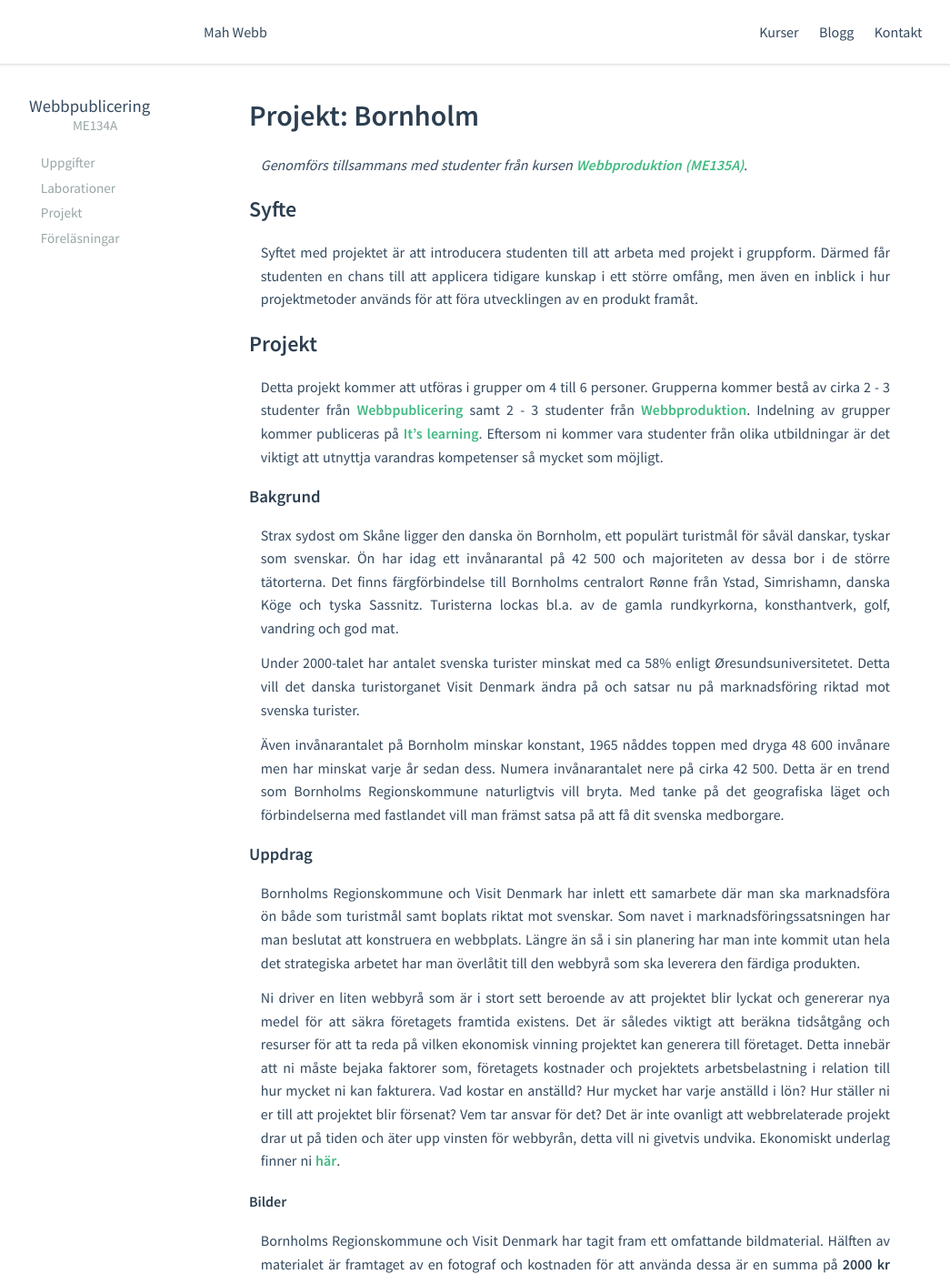
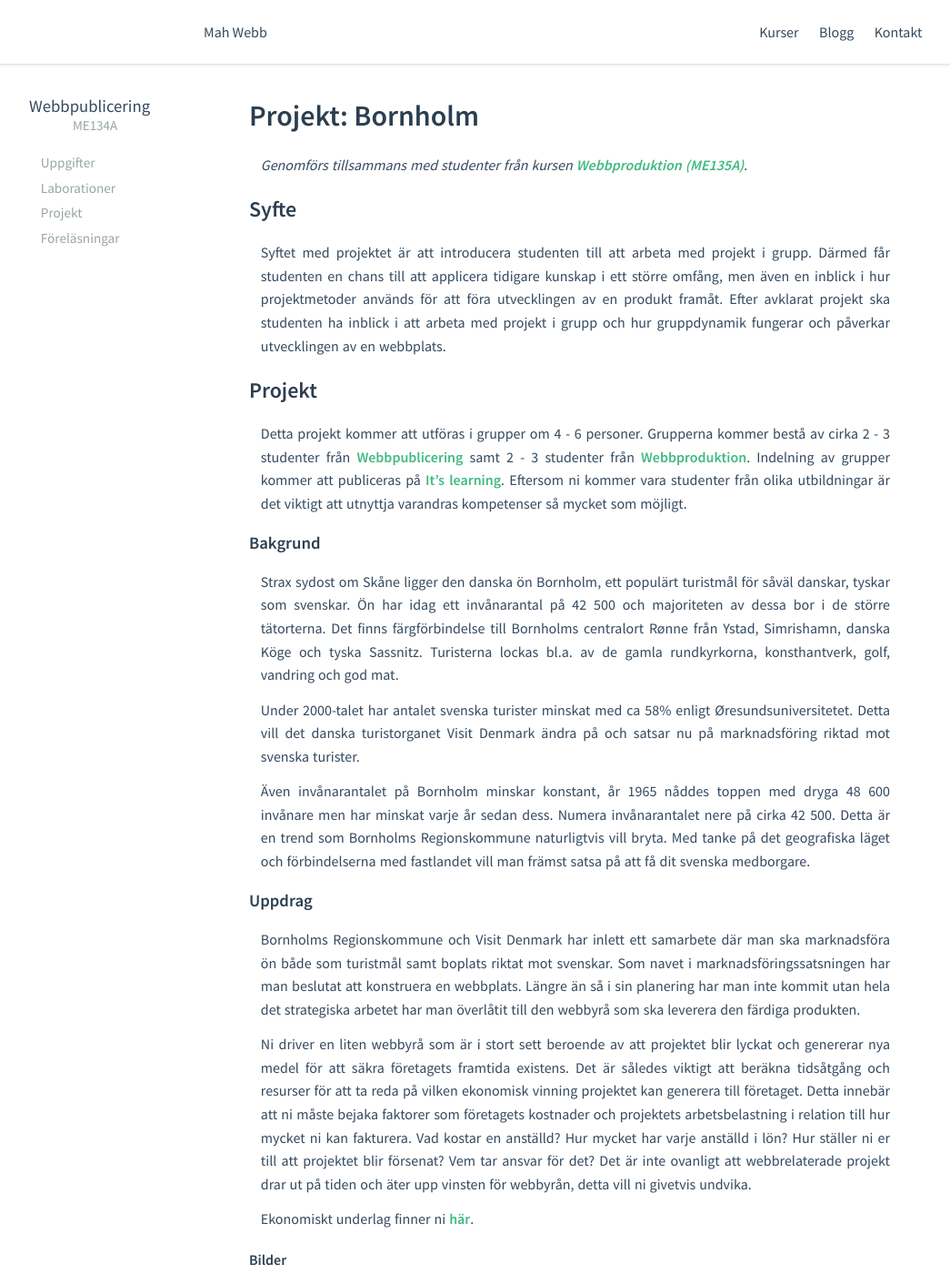
Before and after one commit to otabv/mah-webb.github.io, a Jekyll site: the page built from courses/me134a/projects/P01.md, in a window 1280 px wide and 1400 px high. Shown: the whole window at 91% size, without its empty margins (16-1061 px from the left). Built offline with Jekyll 4.4.1, drawn with Linux system fonts in a browser that asks for light colours; some of the changed text lies outside the part shown.

Commit message:
minor formatting, typos

```diff
--- a/courses/me134a/projects/P01.md
+++ b/courses/me134a/projects/P01.md
@@ -10,11 +10,11 @@ _Genomförs tillsammans med studenter från kursen [Webbproduktion (ME135A)][web
 
 ## Syfte
 
-Syftet med projektet är att introducera studenten till att arbeta med projekt i gruppform. Därmed får studenten en chans till att applicera tidigare kunskap i ett större omfång, men även en inblick i hur projektmetoder används för att föra utvecklingen av en produkt framåt.
+Syftet med projektet är att introducera studenten till att arbeta med projekt i grupp. Därmed får studenten en chans till att applicera tidigare kunskap i ett större omfång, men även en inblick i hur projektmetoder används för att föra utvecklingen av en produkt framåt. Efter avklarat projekt ska studenten ha inblick i att arbeta med projekt i grupp och hur gruppdynamik fungerar och påverkar utvecklingen av en webbplats.
 
 ## Projekt
 
-Detta projekt kommer att utföras i grupper om 4 till 6 personer. Grupperna kommer bestå av cirka 2 - 3 studenter från [Webbpublicering][webbpublicering] samt 2 - 3 studenter från [Webbproduktion][webbproduktion]. Indelning av grupper kommer publiceras på [It's learning][itslearning]. Eftersom ni kommer vara studenter från olika utbildningar är det viktigt att utnyttja varandras kompetenser så mycket som möjligt.
+Detta projekt kommer att utföras i grupper om 4 - 6 personer. Grupperna kommer bestå av cirka 2 - 3 studenter från [Webbpublicering][webbpublicering] samt 2 - 3 studenter från [Webbproduktion][webbproduktion]. Indelning av grupper kommer att publiceras på [It's learning][itslearning]. Eftersom ni kommer vara studenter från olika utbildningar är det viktigt att utnyttja varandras kompetenser så mycket som möjligt.
 
 ### Bakgrund
 
@@ -22,13 +22,15 @@ Strax sydost om Skåne ligger den danska ön Bornholm, ett populärt turistmål
 
 Under 2000-talet har antalet svenska turister minskat med ca 58% enligt Øresundsuniversitetet. Detta vill det danska turistorganet Visit Denmark ändra på och satsar nu på marknadsföring riktad mot svenska turister.
 
-Även invånarantalet på Bornholm minskar konstant, 1965 nåddes toppen med dryga 48 600 invånare men har minskat varje år sedan dess. Numera invånarantalet nere på cirka 42 500. Detta är en trend som Bornholms Regionskommune naturligtvis vill bryta. Med tanke på det geografiska läget och förbindelserna med fastlandet vill man främst satsa på att få dit svenska medborgare.
+Även invånarantalet på Bornholm minskar konstant, år 1965 nåddes toppen med dryga 48 600 invånare men har minskat varje år sedan dess. Numera invånarantalet nere på cirka 42 500. Detta är en trend som Bornholms Regionskommune naturligtvis vill bryta. Med tanke på det geografiska läget och förbindelserna med fastlandet vill man främst satsa på att få dit svenska medborgare.
 
 ### Uppdrag
 
 Bornholms Regionskommune och Visit Denmark har inlett ett samarbete där man ska marknadsföra ön både som turistmål samt boplats riktat mot svenskar. Som navet i marknadsföringssatsningen har man beslutat att konstruera en webbplats. Längre än så i sin planering har man inte kommit utan hela det strategiska arbetet har man överlåtit till den webbyrå som ska leverera den färdiga produkten.
 
-Ni driver en liten webbyrå som är i stort sett beroende av att projektet blir lyckat och genererar nya medel för att säkra företagets framtida existens. Det är således viktigt att beräkna tidsåtgång och resurser för att ta reda på vilken ekonomisk vinning projektet kan generera till företaget. Detta innebär att ni måste bejaka faktorer som, företagets kostnader och projektets arbetsbelastning i relation till hur mycket ni kan fakturera. Vad kostar en anställd? Hur mycket har varje anställd i lön? Hur ställer ni er till att projektet blir försenat? Vem tar ansvar för det? Det är inte ovanligt att webbrelaterade projekt drar ut på tiden och äter upp vinsten för webbyrån, detta vill ni givetvis undvika. Ekonomiskt underlag finner ni [här][ekonomi].
+Ni driver en liten webbyrå som är i stort sett beroende av att projektet blir lyckat och genererar nya medel för att säkra företagets framtida existens. Det är således viktigt att beräkna tidsåtgång och resurser för att ta reda på vilken ekonomisk vinning projektet kan generera till företaget. Detta innebär att ni måste bejaka faktorer som företagets kostnader och projektets arbetsbelastning i relation till hur mycket ni kan fakturera. Vad kostar en anställd? Hur mycket har varje anställd i lön? Hur ställer ni er till att projektet blir försenat? Vem tar ansvar för det? Det är inte ovanligt att webbrelaterade projekt drar ut på tiden och äter upp vinsten för webbyrån, detta vill ni givetvis undvika.
+
+Ekonomiskt underlag finner ni [här][ekonomi].
 
 #### Bilder
 
@@ -47,11 +49,11 @@ Projektet kommer att innehålla fyra obligatoriska moment:
 
 Var noga med att fundera över de olika arbetsrollerna inom gruppen, utgå ifrån de olika kompetenser som finns och tänk på att inte snedfördela arbetsbelastningen. Arbetsroller är olika beroende på hur projektet utförs, t.ex vem bör sköta planering och förarbete? Vem sköter kundkontakt och förmedlar denna? Vem författar texter? Vem ansvarar för den tekniska biten? Vem presenterar den färdiga produkten?
 
-Under hela projektets gång har ni givetvis möjlighet att ställa hur mycket frågor ni vill.
+Under hela projektets gång har ni givetvis möjlighet till att ställa frågor. Om detta skers via epost var då noga med att utse en i gruppen som ansvarar för detta.
 
 #### Projektplan
 
-Alla projektdeltagare ska på något sätt vara involverade i samtliga delar av projektplanen. Tanken är att ni tillsammans i gruppen ska diskutera och konceptutveckla er idé och ert projekt. De delar som ska inkluderas i projektplanen är följande:
+Alla projektdeltagare ska på något sätt vara involverade i samtliga delar av projektplanen. Tanken är att ni tillsammans i gruppen ska diskutera och konceptutveckla er idé samt projekt. De delar som ska inkluderas i projektplanen är följande:
 
 * Planering
 * Användbarhet: målgruppsanalys och syfte
@@ -64,9 +66,11 @@ På kampus kommer det hållas en workshop där ni presenterar er projektplan, an
 
 #### Presentation
 
-Den avslutande projektpresentationen kommer presenteras på projektor inför övriga projektgrupper. Här bör ni tänka på att motivera de val ni gjort och lyfta fram det positiva med er produkt, tänk att ni ska sälja in er produkt. Det är även bra att visa på vilka lärdomar ni tagit och vad ni, med er nuvarande kunskap, skulle vilja gjort annorlunda. Varje grupp har ca 10 minuter på sig att presentera sitt material (tänk på tiden!). Efter varje presentation kommer frågor att ställas, så var förberedda inför detta. Schema för projektpresentationerna kommer att publiceras på [It's learning][itslearning].
+Den avslutande projektpresentationen kommer presenteras på projektor inför övriga projektgrupper. Här bör ni tänka på att motivera de val ni gjort och lyfta fram det positiva med er produkt, tänk att ni ska sälja in er produkt. Det är även bra att visa på vilka lärdomar ni tagit och vad ni, med er nuvarande kunskap, skulle vilja gjort annorlunda. Varje grupp har ca 10 minuter på sig att presentera sitt material (tänk på tiden!). Efter varje presentation kommer frågor att ställas, så var förberedda inför detta.
 
-Inför projektpresentationen ska ert projektdokument lämnas in (se det som en färdigställd projektplan), här kan det vara bra att tänka på:
+Schema för projektpresentationerna kommer att publiceras på [It's learning][itslearning].
+
+Inför projektpresentationen ska ert projektdokument lämnas in (vidarutveckling av er projektplan), här kan det vara bra att tänka på:
 
 * Hur målgrupp och syfte kopplas ihop med er webbplats.
 * De beslut ni tagit angående användbarhet, tänk på målgrupp och syfte.
```
Also changed, not shown: courses/me134a/assignments/U02.md (+1 -1 lines), courses/me134a/assignments/U03.md (+2 -3 lines), courses/me134a/assignments/U04.md (+14 -13 lines), courses/me134a/assignments/U05.md (+5 -4 lines), courses/me135a/index.md (+1 -1 lines).
